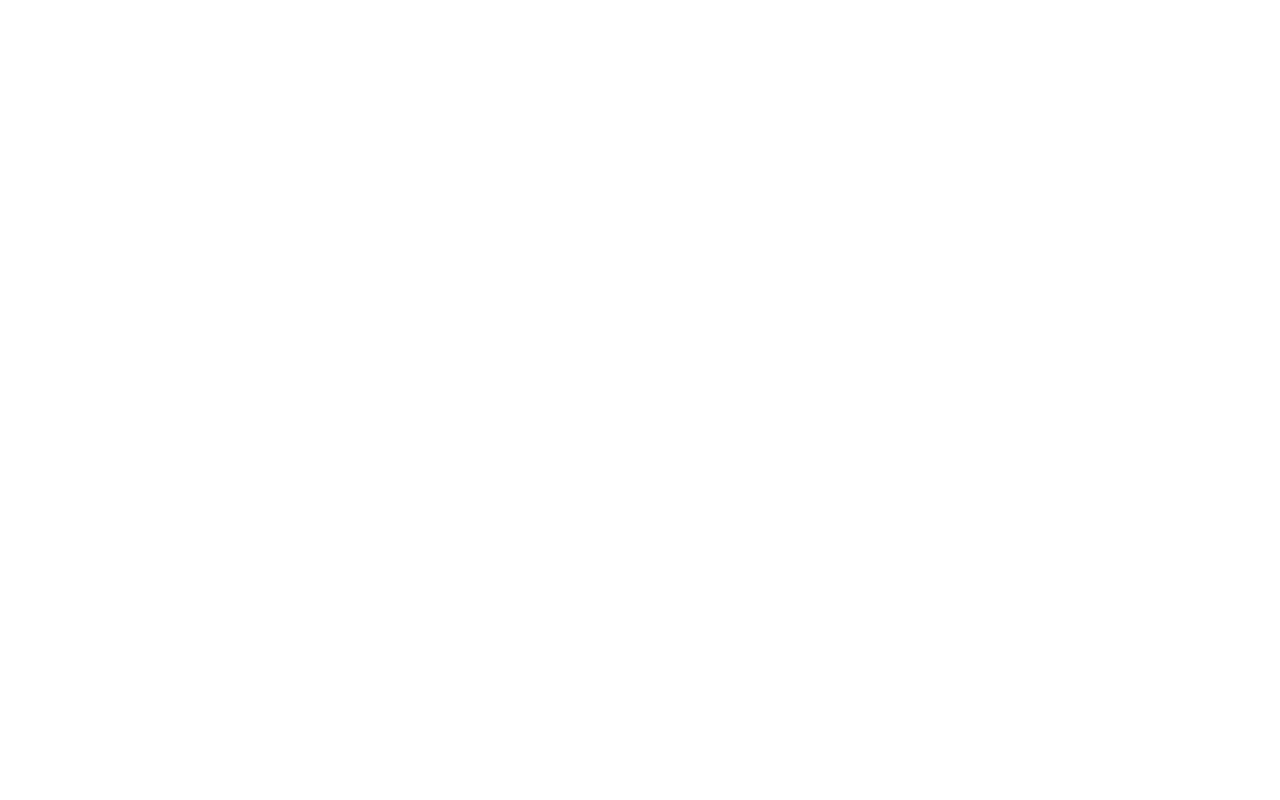
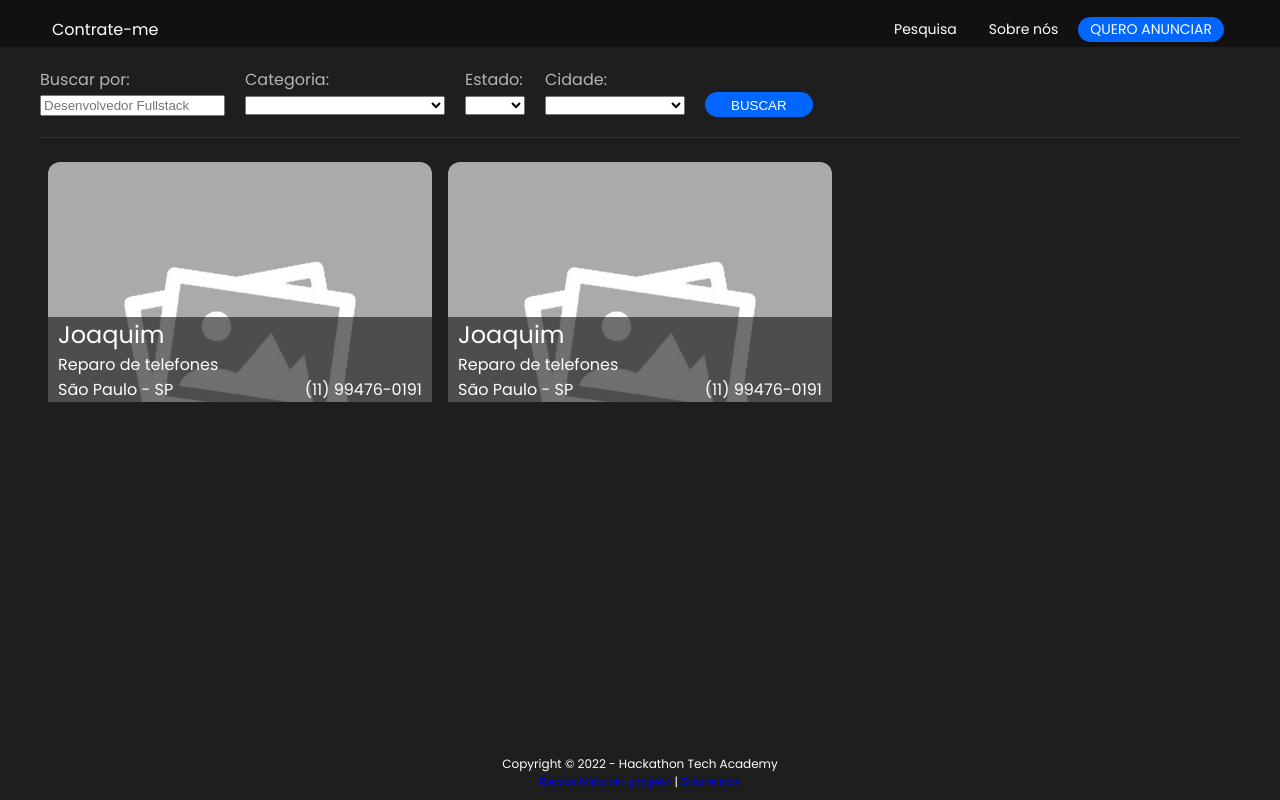
Before and after one commit to sophia-wermann/hackathon-techacademy, a website: page front/html/pesquisa.html in a window 1280 px wide. Drawn offline with Linux system fonts and the light colour scheme.

Commit message:
front da pagina de pesquisa

```diff
--- /dev/null
+++ b/front/css/pesquisa.css
@@ -0,0 +1,241 @@
+/* -------- HTML, BODY -------- */
+
+@import url(https://fonts.googleapis.com/css?family=Poppins);
+
+html {
+    height: 100%;
+    width: auto;
+}
+
+body {
+    background-color: #1e1e1e;
+    display: flex;
+    flex-direction: column;
+    justify-content: space-between;
+    align-items: center;
+    margin: 0;
+    font-family: 'Poppins';
+    height: 100%;
+}
+
+
+/* -------- HEADER, NAVBAR -------- */
+
+header#navbar {
+    background-color: #111111;
+    width: 100%;
+    display: flex;
+    justify-content: center;
+    padding-top: 12px;
+}
+
+header#cabecalho {
+    box-sizing: border-box;
+    height: fit-content;
+    width: 100%;
+    display: flex;
+    justify-content: space-between;
+    align-items: center;
+    padding: 0 12px;
+    max-width: 1200px;
+}
+
+section#logomarca {
+    display: flex;
+    align-items: center;
+    color: white;
+    height: fit-content;
+}
+
+section#logomarca h1 {
+    font-weight: 400;
+    font-size: 16px;
+    margin: 5px 0;
+}
+
+section#navbar {
+    display: flex;
+    align-items: center;
+    height: fit-content;
+}
+
+nav#menu ul {
+    display: flex;
+    justify-content: space-evenly;
+    margin: 0;
+    padding: 0;
+}
+
+nav#menu li {
+    padding: 2px 12px;
+    margin: 2px 4px;
+    list-style-type: none;
+    font-size: 14px;
+    text-decoration: none;
+    border-radius: 50px;
+    transition: background-color 0.4s;
+}
+
+li.botao {
+    background-color: #0066FF;
+    text-transform: uppercase;
+}
+
+nav#menu a {
+    text-decoration: none;
+    color: white;
+}
+
+nav#menu li:hover, #botaoBuscar:hover {
+	background-color: #606060;
+    cursor: pointer;
+}
+
+
+/* -------- MAIN -------- */
+
+main {
+    box-sizing: border-box;
+    display: flex;
+    flex-direction: column;
+    justify-content: start;
+    align-items: center;
+    margin: 0;
+    width: 100%;
+    max-width: 1200px;
+    height: 100%;
+    justify-self: start;
+    margin: 20px 0;
+}
+
+
+/* ## HEADER ## */
+
+header#filtragem {
+    border-bottom: 1px solid rgb(50, 50, 50);
+    box-sizing: border-box;
+    display: flex;
+    justify-content: flex-start;
+    align-items: flex-end;
+    width: 100%;
+    color: rgb(180, 180, 180);
+    font-weight: 200;
+    padding-bottom: 20px;
+}
+
+.itemFiltragem {
+    max-width: 200px;
+    margin-right: 20px;
+}
+
+#estado {
+    width: 60px;
+}
+
+#cidade {
+    min-width: 140px;
+}
+
+#categoria {
+    min-width: 200px;
+}
+
+div.filtro p {
+    margin: 0;
+}
+
+#botaoBuscar {
+    border-radius: 50px;
+    border-color: transparent;
+    padding: 0 12px;
+    background-color: #0066FF;
+    text-transform: uppercase;
+    color: white;
+    font-weight: 400;
+    transition: background-color 0.4s;
+}
+
+
+/* ## ARTICLE ## */
+
+#cardsArticle {
+    box-sizing: border-box;
+    display: grid;
+    grid-template-columns: 1fr 1fr 1fr;
+    width: 100%;
+    max-height: 80%;
+    overflow-y: auto;
+    padding-top: 16px;
+}
+
+.cardAnunciante {
+    box-sizing: border-box;
+    background-image: url('../imagens/cardbg.jpg');
+    background-size: cover;
+    border-radius: 12px 12px 0 0;
+    margin: 8px;
+    height: 240px;
+    display: flex;
+    align-items: flex-end;
+}
+
+.legenda {
+    background-color: #11111199;
+    width: 100%;
+    display: grid;
+    grid-template-columns: 1fr 1fr;
+}
+
+.legenda p {
+    margin: 0;
+    color: white;
+}
+
+.nomeAnunciante {
+    font-size: 24px;
+}
+
+.nomeAnunciante, .atividade, .localizacao {
+    padding-left: 10px;
+}
+
+.nomeAnunciante, .atividade {
+    grid-column-start: 1;
+    grid-column-end: 3;
+    max-width: 90%;
+}
+
+.atividade, .localizacao, .telefone {
+    font-size: 16px;
+}
+
+.localizacao {
+    max-width: 120%;
+}
+
+.telefone {
+    justify-self: flex-end;
+    padding-right: 10px;
+    text-align: end;
+}
+
+/* -------- FOOTER -------- */
+
+footer#rodape {
+    height: auto;
+    width: 100%;
+    padding-bottom: 4px;
+    display: flex;
+    flex-direction: column;
+    justify-content: center;
+}
+
+footer#rodape p {
+	text-align: center;
+    color: #FFFFFF;
+    font-family: 'Poppins';
+    margin: auto;
+    padding-top: 10px;
+    padding-bottom: 5px;
+    font-size: 12px;
+}
--- a/front/html/pesquisa.html
+++ b/front/html/pesquisa.html
@@ -1,12 +1,87 @@
 <!DOCTYPE html>
 <html lang="pt-br">
+
 <head>
     <meta charset="UTF-8">
     <meta http-equiv="X-UA-Compatible" content="IE=edge">
     <meta name="viewport" content="width=device-width, initial-scale=1.0">
     <title>Contrate-me - Pesquise serviços na sua região.</title>
+    <link rel="stylesheet" href="../css/pesquisa.css" />
 </head>
+
 <body>
+    <header id="navbar">
+        <header id="cabecalho">
+            <section id="logomarca">
+                <h1>Contrate-me</h1>
+            </section>
 
+            <section id="navbar">
+                <nav id="menu">
+                    <ul type="disc">
+                        <!-- <li><a href="index.html">Home</a></li> -->
+                        <li><a href="mural.html">Pesquisa</a></li>
+                        <li><a href="equipe.html">Sobre nós</a></li>
+                        <li class="botao"><a href="login.html">Quero anunciar</a></li>
+                    </ul>
+                </nav>
+            </section>
+        </header>
+    </header>
+    <main>
+        <header id="filtragem">
+            <div class="filtro" id="filtroTexto">
+                <p>Buscar por:</p>
+                <input class="itemFiltragem" type="text" id="busca" placeholder="Desenvolvedor Fullstack">
+            </div>
+            <div class="filtro" id="filtroCategoria">
+                <p>Categoria:</p>
+                <select class="itemFiltragem" name="categoria" id="categoria">
+                    <option hidden disabled selected value=""></option>
+                </select>
+            </div>
+            <div class="filtro" id="filtroEstado">
+                <p>Estado:</p>
+                <select class="itemFiltragem" name="estado" id="estado">
+                    <option hidden disabled selected value=""></option>
+                </select>
+            </div>
+            <div class="filtro" id="filtroCidade">
+                <p>Cidade:</p>
+                <select class="itemFiltragem" name="cidade" id="cidade">
+                    <option hidden disabled selected value=""></option>
+                </select>
+            </div>
+            <div class="filtro" id="botaoBuscar">
+                <input type="button" id="botaoBuscar" value="Buscar">
+            </div>
+
+        </header>
+        <article id="cardsArticle">
+            <div class="cardAnunciante">
+                <div class="legenda">
+                    <p class="nomeAnunciante">Joaquim</p>
+                    <p class="atividade">Reparo de telefones</p>
+                    <p class="localizacao">São Paulo - SP</p>
+                    <p class="telefone">(11) 99476-0191</p>
+                </div>
+            </div>
+            <div class="cardAnunciante">
+                <div class="legenda">
+                    <p class="nomeAnunciante">Joaquim</p>
+                    <p class="atividade">Reparo de telefones</p>
+                    <p class="localizacao">São Paulo - SP</p>
+                    <p class="telefone">(11) 99476-0191</p>
+                </div>
+            </div>
+        </article>
+    </main>
+    <footer id="rodape">
+        <p>Copyright &copy; 2022 - Hackathon Tech Academy <br />
+            <a href="https://github.com/sophia-wermann/hackathon-techacademy" target="_blank">Repositório do
+                projeto</a> | <a href="./front/html/equipe.html">Sobre nós</a>
+        </p>
+    </footer>
 </body>
+
 </html>
```
Also changed, not shown: front/imagens/cardbg.jpg (added), front/javascript/pesquisa.js (added).
